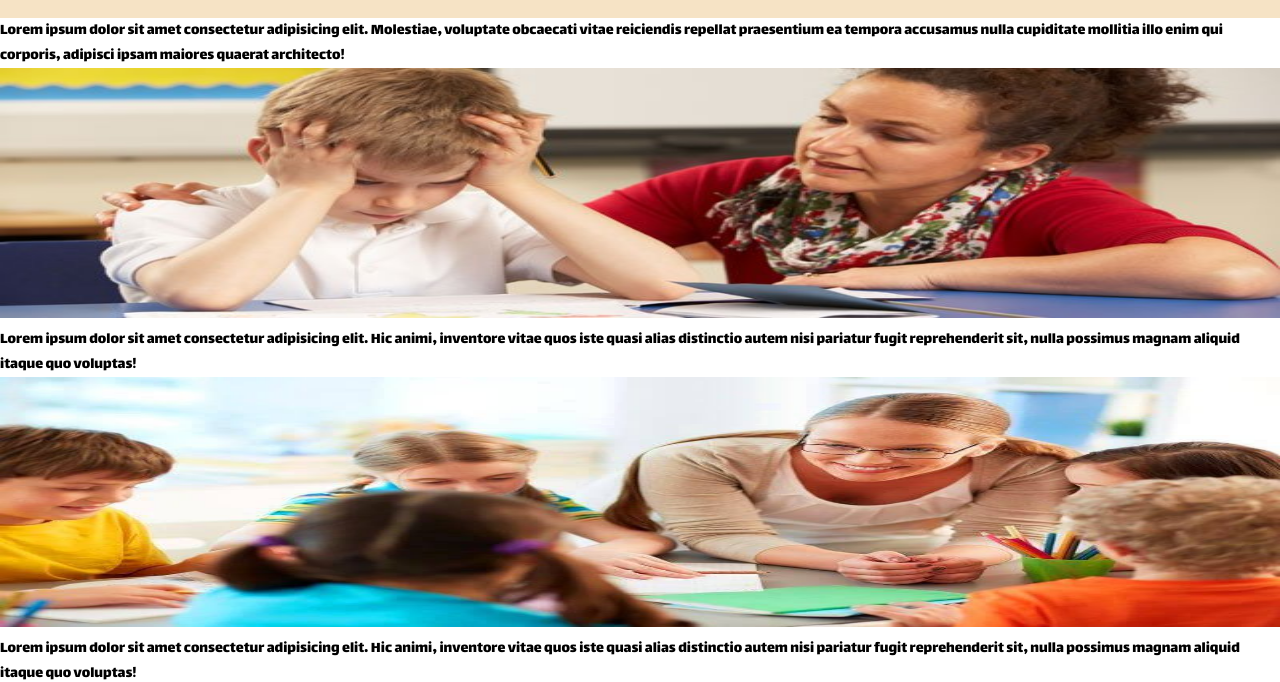
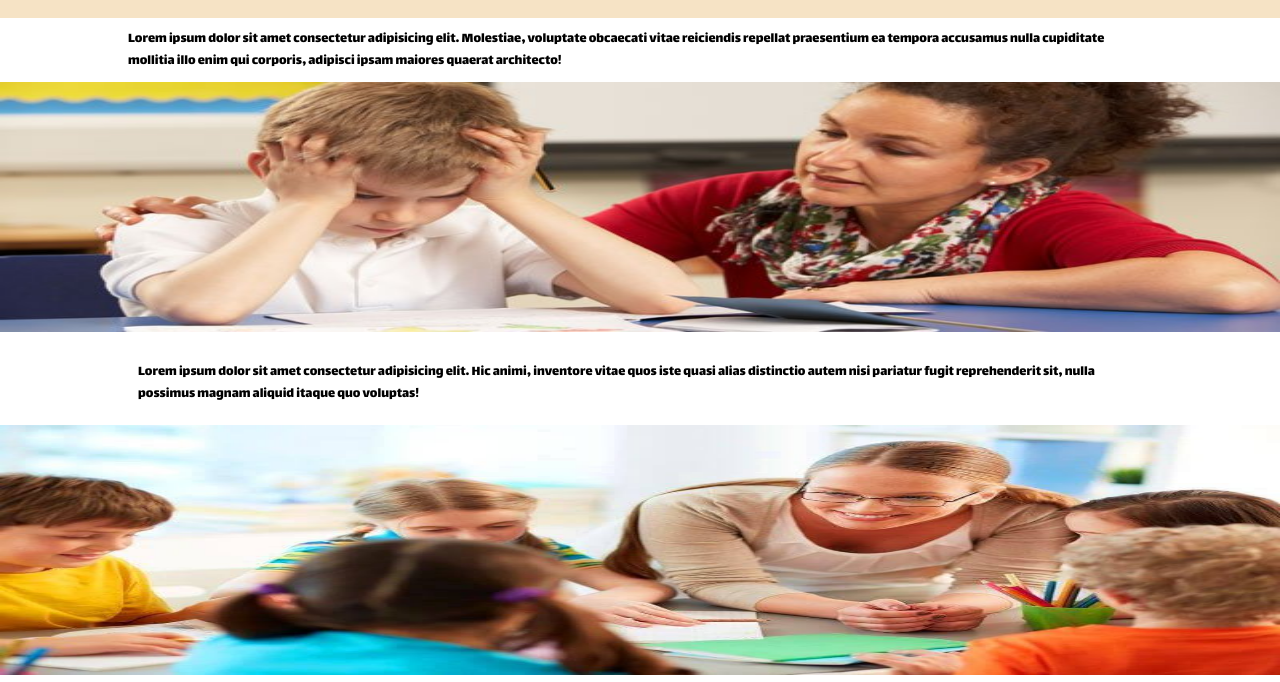
Before and after one commit to sebifragapane/AcademiaRPM-FragapaneSebastian, a plain HTML site: page metodos.html in a window 1280 px wide. Shown: the part 146-828 px from the top of the page. Drawn offline with Linux system fonts and the light colour scheme.

Commit message:
Pagina de metodos movil

```diff
--- a/css/style.css
+++ b/css/style.css
@@ -191,15 +191,27 @@ form label{
 }
 
 /* Métodos --------------------------*/
+.metodosMain p {
+    font-size: .9em;
+    width: 80%;
+    margin: 10px auto;
+
+}
+
 .banner{
     display: none;
 }
 .metodos{
     display: grid;
+
 }
 .metodos img {
     width: 100%;
     height: 250px;
+}
+.metodos p {
+    padding:10px;
+
 }
 
 /* Sobre Nosotros -------------------*/
--- a/metodos.html
+++ b/metodos.html
@@ -32,22 +32,22 @@
         </section>
     </header>
 
-        <main>
+        <main class="metodosMain">
             <h1>Nuestros métodos de enseñanza y aprendizaje</h1>
-            <p>Lorem ipsum dolor sit amet consectetur adipisicing elit. Molestiae, voluptate obcaecati vitae reiciendis repellat praesentium ea tempora accusamus nulla cupiditate mollitia illo enim qui corporis, adipisci ipsam maiores quaerat architecto! </p>
+            <p clas="metodosText">Lorem ipsum dolor sit amet consectetur adipisicing elit. Molestiae, voluptate obcaecati vitae reiciendis repellat praesentium ea tempora accusamus nulla cupiditate mollitia illo enim qui corporis, adipisci ipsam maiores quaerat architecto! </p>
             <img src="imagenes/metodoBanner.jpg" alt=""  class="banner">
             <section class="metodos">
 
                 <div>
-                    <img src="imagenes/metodo1.jpg" alt="" >
+                    <img src="imagenes/metodo1.jpg" alt="Docente ayudando a un alumno" >
                     <p>Lorem ipsum dolor sit amet consectetur adipisicing elit. Hic animi, inventore vitae quos iste quasi alias distinctio autem nisi pariatur fugit reprehenderit sit, nulla possimus magnam aliquid itaque quo voluptas!</p>
                 </div>
                 <div>
-                    <img src="imagenes/metodo2.jpg" alt="" >
+                    <img src="imagenes/metodo2.jpg" alt="Actividad en grupo con niños" >
                     <p>Lorem ipsum dolor sit amet consectetur adipisicing elit. Hic animi, inventore vitae quos iste quasi alias distinctio autem nisi pariatur fugit reprehenderit sit, nulla possimus magnam aliquid itaque quo voluptas!</p>
                 </div>
                 <div>
-                    <img src="imagenes/metodo3.jpg" alt="">
+                    <img src="imagenes/metodo3.jpg" alt="Niños dibujando">
                     <p>Lorem ipsum dolor sit amet consectetur adipisicing elit. Hic animi, inventore vitae quos iste quasi alias distinctio autem nisi pariatur fugit reprehenderit sit, nulla possimus magnam aliquid itaque quo voluptas!</p>
                 </div>
 
```
